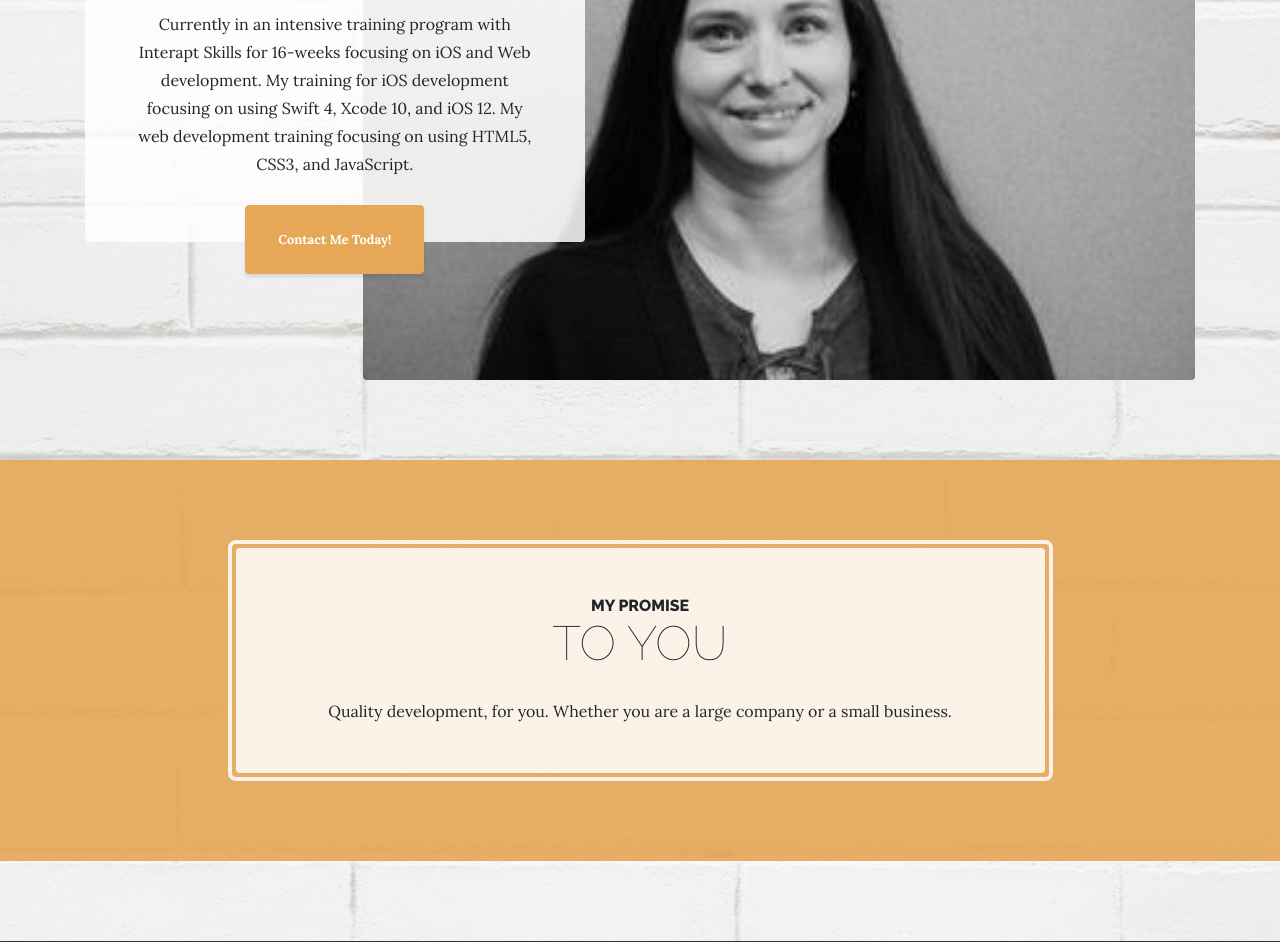
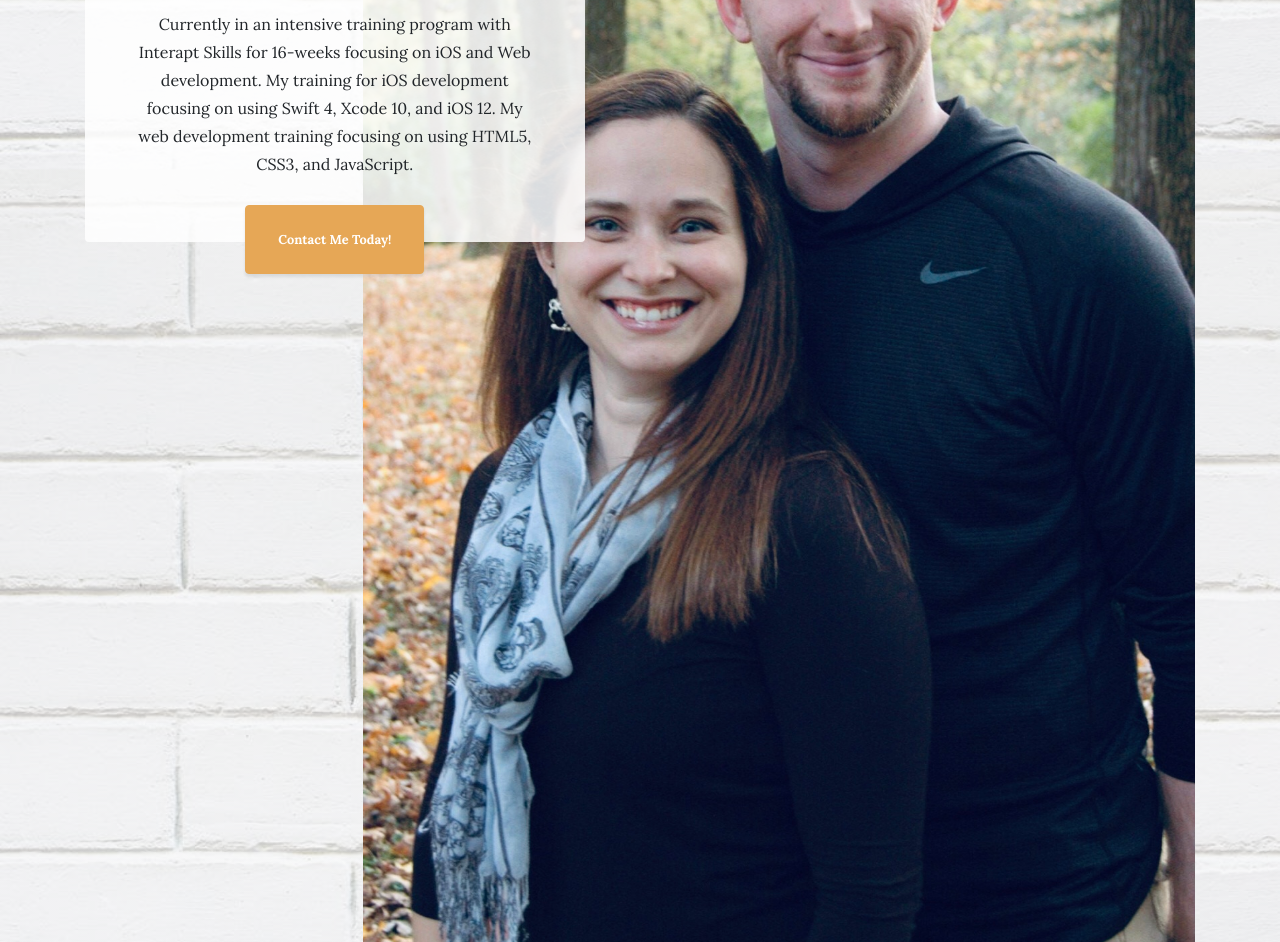
Before and after one commit to JamieCummings/JamieCummings.github.io, a website: page index.html in a window 1280 px wide. Shown: the part 684-1626 px from the top of the page. Drawn offline with Linux system fonts and the light colour scheme.

Commit message:
photo change

```diff
--- a/index.html
+++ b/index.html
@@ -60,7 +60,7 @@
     <section class="page-section clearfix">
       <div class="container">
         <div class="intro">
-          <img class="intro-img img-fluid mb-3 mb-lg-0 rounded" src="img/headshot.jpg" alt="">
+          <img class="intro-img img-fluid mb-3 mb-lg-0 rounded" src="img/IMG_2323.jpg" alt="">
           <div class="intro-text left-0 text-center bg-faded p-5 rounded">
             <h2 class="section-heading mb-4">
               <span class="section-heading-upper">Jr Devloper</span>
```
Also changed, not shown: img/IMG_2323.jpg (added), 1 other file.
